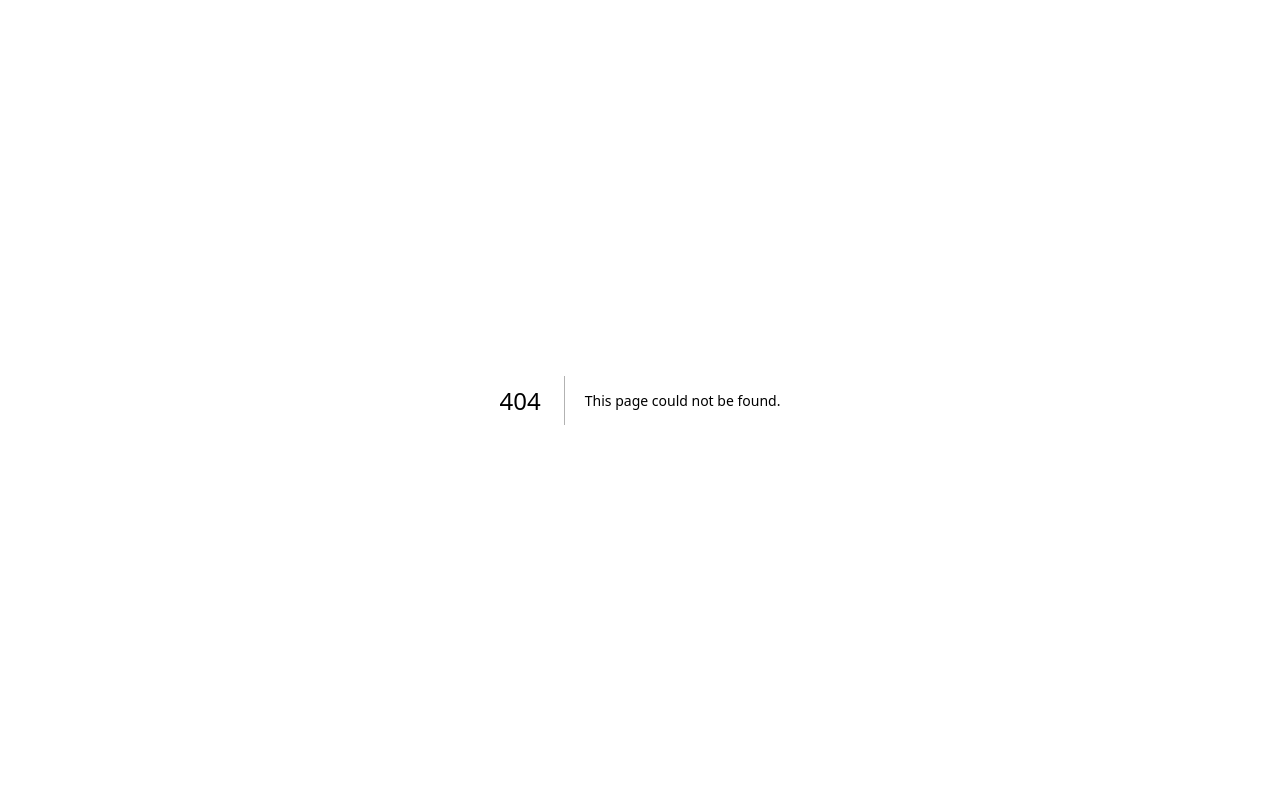
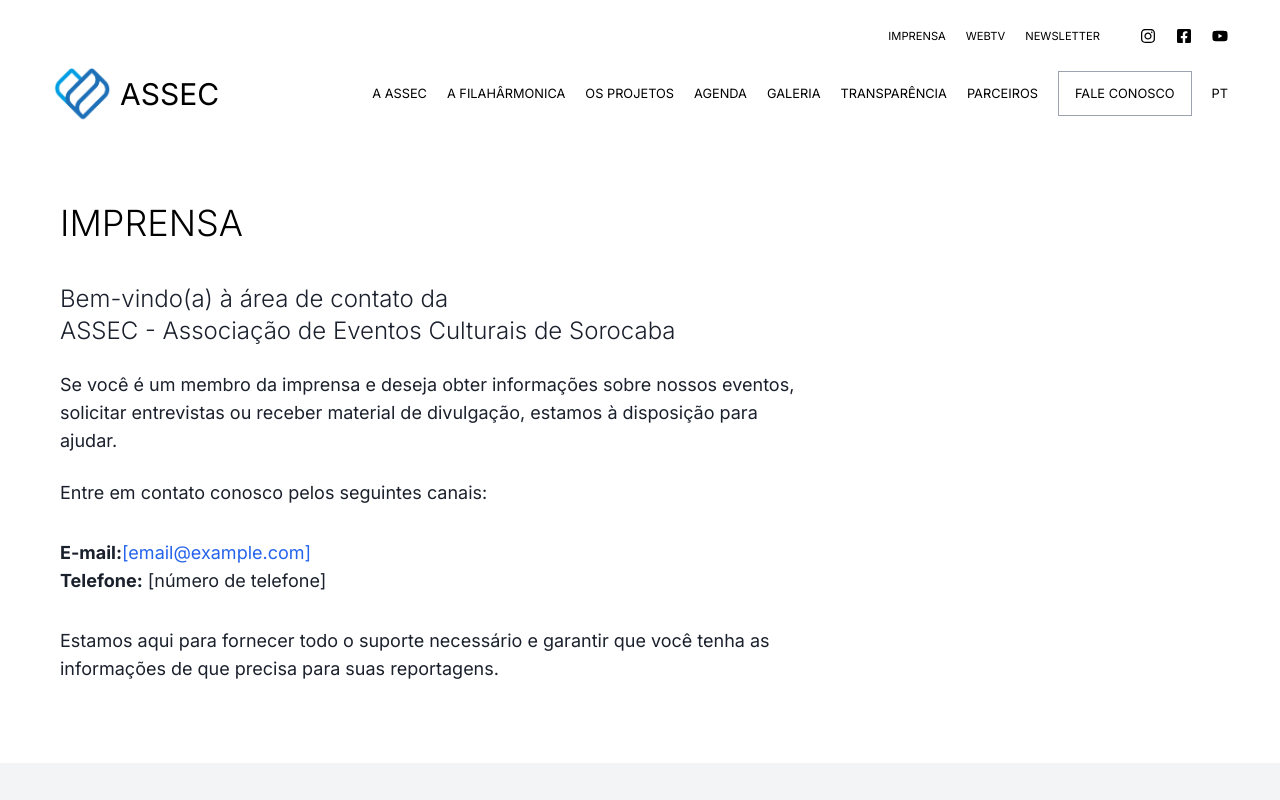
Before and after one commit to devMoisa/Assec-Sorocaba, a Next.js app: page /imprensa in a window 1280 px wide. Before the commit this address had no page. Shown: the top 800 px of the page. Built offline with nearby package versions, Linux system fonts and the light colour scheme.

Commit message:
feat: imprensa

```diff
--- /dev/null
+++ b/src/app/imprensa/page.tsx
@@ -0,0 +1,49 @@
+/* eslint-disable @next/next/no-img-element */
+"use client";
+import { Footer } from "@/components/Footer";
+import { Navbar } from "@/components/Navbar";
+import "../../global.css";
+
+export default function Imprensa() {
+  return (
+    <div className="flex flex-col min-h-screen">
+      <Navbar isCarousel={false} dark={true} />
+      <main className="container pl-10 px-4 py-10 flex-grow mb-10">
+        <h1 className="text-black text-4xl font-light mb-10 text-left">
+          IMPRENSA
+        </h1>
+        <h2 className="text-2xl font-light mb-6">
+          Bem-vindo(a) à área de contato da <br />
+          ASSEC - Associação de Eventos Culturais de Sorocaba
+        </h2>
+        <p className="max-w-prose mb-6 text-lg">
+          Se você é um membro da imprensa e deseja obter informações sobre
+          nossos eventos, solicitar entrevistas ou receber material de
+          divulgação, estamos à disposição para ajudar.
+        </p>
+        <p className="max-w-prose text-lg mb-8">
+          Entre em contato conosco pelos seguintes canais:
+        </p>
+        <div className="text-lg mb-8">
+          <p>
+            <strong>E-mail:</strong>
+            <a
+              href="mailto:email@example.com"
+              className="text-blue-600 hover:underline"
+            >
+              [email@example.com]
+            </a>
+          </p>
+          <p>
+            <strong>Telefone:</strong> <span>[número de telefone]</span>
+          </p>
+        </div>
+        <p className="max-w-prose text-lg">
+          Estamos aqui para fornecer todo o suporte necessário e garantir que
+          você tenha as informações de que precisa para suas reportagens.
+        </p>
+      </main>
+      <Footer />
+    </div>
+  );
+}
```
